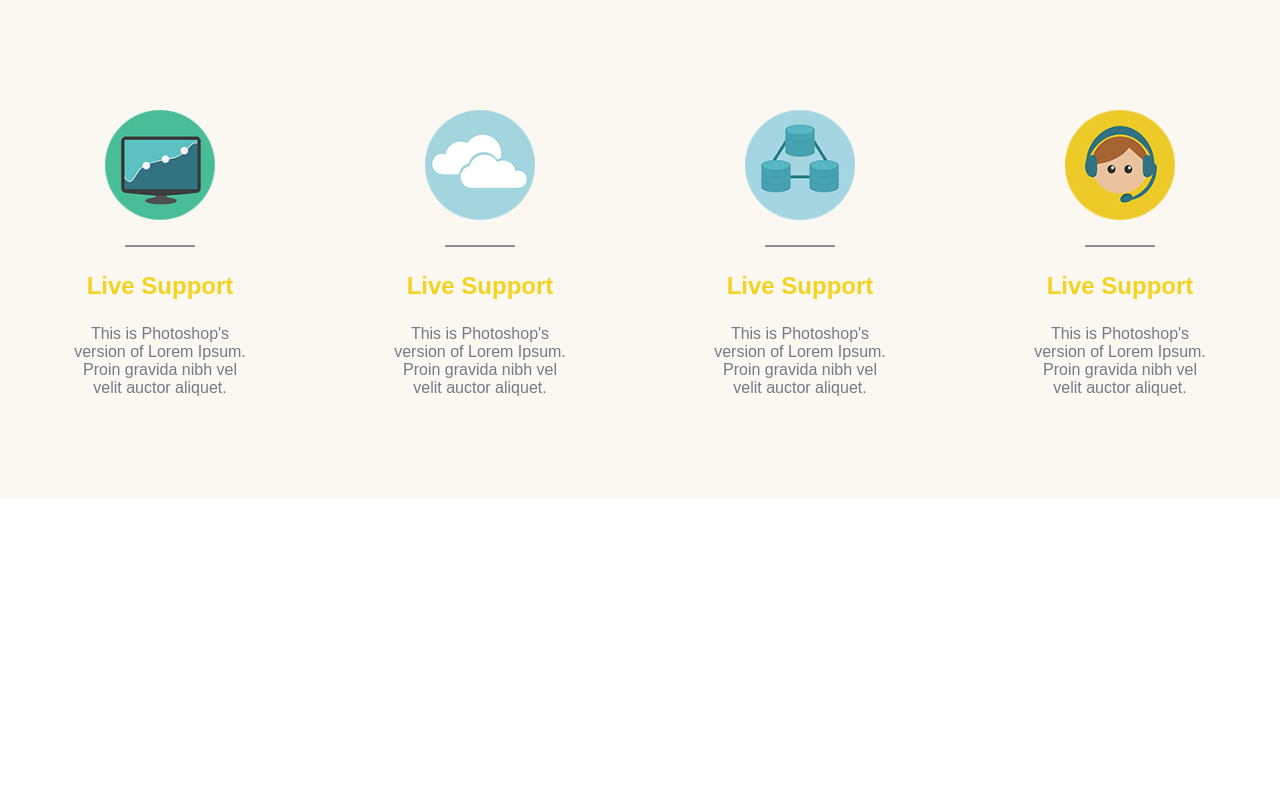
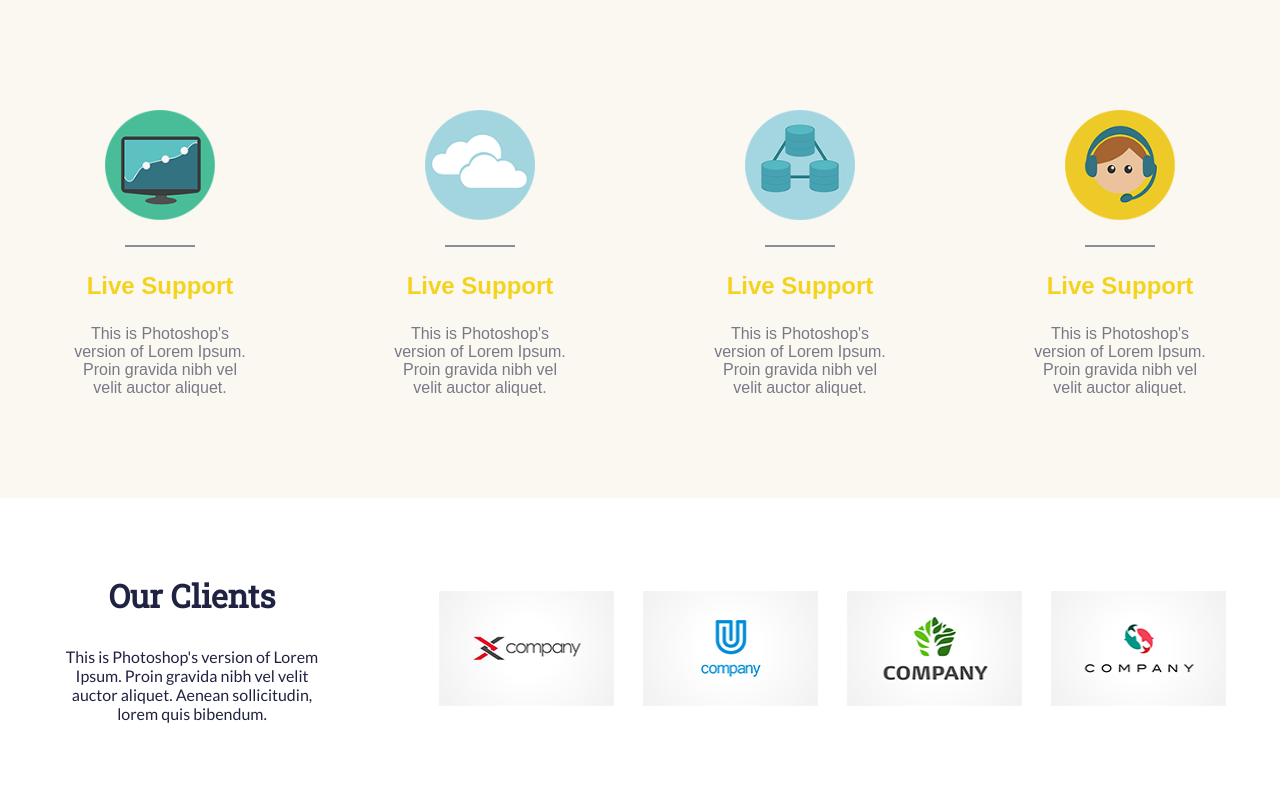
Before and after one commit to nowas89/Weekly-WebDev-Challenge-34, a website: page main/index.html in a window 1280 px wide. Shown: the part 1652-2453 px from the top of the page. Drawn offline with nearby package versions, Linux system fonts and the light colour scheme.

Commit message:
few line of code in clients section

```diff
--- a/main/index.html
+++ b/main/index.html
@@ -128,6 +128,18 @@
 <!--       clients-->
        <section class="clients" id="clients">
            <div class="clients-half">
+               <div class="our-clients">
+               	<h1>Our Clients</h1>
+               	<p>
+               		This is Photoshop's version  of Lorem Ipsum. Proin gravida nibh vel velit auctor aliquet. Aenean sollicitudin, lorem quis bibendum.
+               	</p>
+               </div>
+               <div class="clients-logo">
+               	<img src="img/x-logo.png" alt="">
+               	<img src="img/u-logo.png" alt="">
+               	<img src="img/tree-logo.png" alt="">
+               	<img src="img/fish-logo.png" alt="">
+               </div>
 
            </div>
            <div class="comments-half">
--- a/sass/style.scss
+++ b/sass/style.scss
@@ -376,4 +376,47 @@ body {
 	height: 600px;
 	width: 100%;
 	background: #ffffff;
+	.clients-half{
+		display: flex;
+		flex-direction: row;
+		align-items: center;
+		height: 50%;
+		width: 100%;
+		.our-clients{
+			height: 100%;
+			width: 30%;
+			display: flex;
+			flex-direction: column;
+			justify-content: center;
+			align-items: center;
+			h1{
+				color: #202242;
+				font-family: $font-roboto;
+				font-size: 2rem;
+				margin-bottom: 30px;
+			}
+			p{
+				width: 70%;
+				font-family: $font-lato;
+				font-size: 1rem;
+				color: #202242;
+				text-align: center;
+			}
+		}
+	}
+	.clients-logo{
+		height: 100%;
+		width: 70%;
+		display: flex;
+		justify-content: space-around;
+		align-items: center;
+		padding: 40px;
+		flex-wrap: wrap;
+
+		img{
+			width: 175px;
+			height: 115px;
+
+		}
+	}
 }
```
Also changed, not shown: main/css/style.css.
